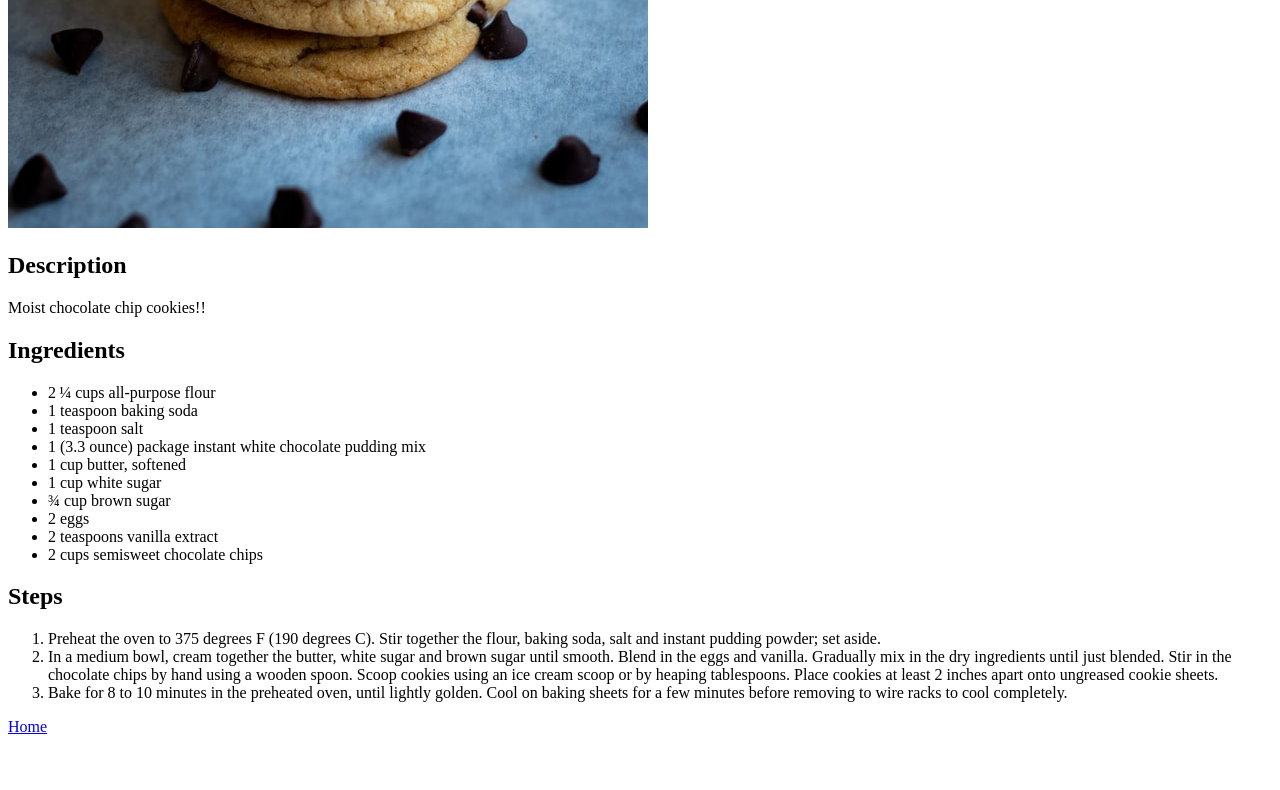
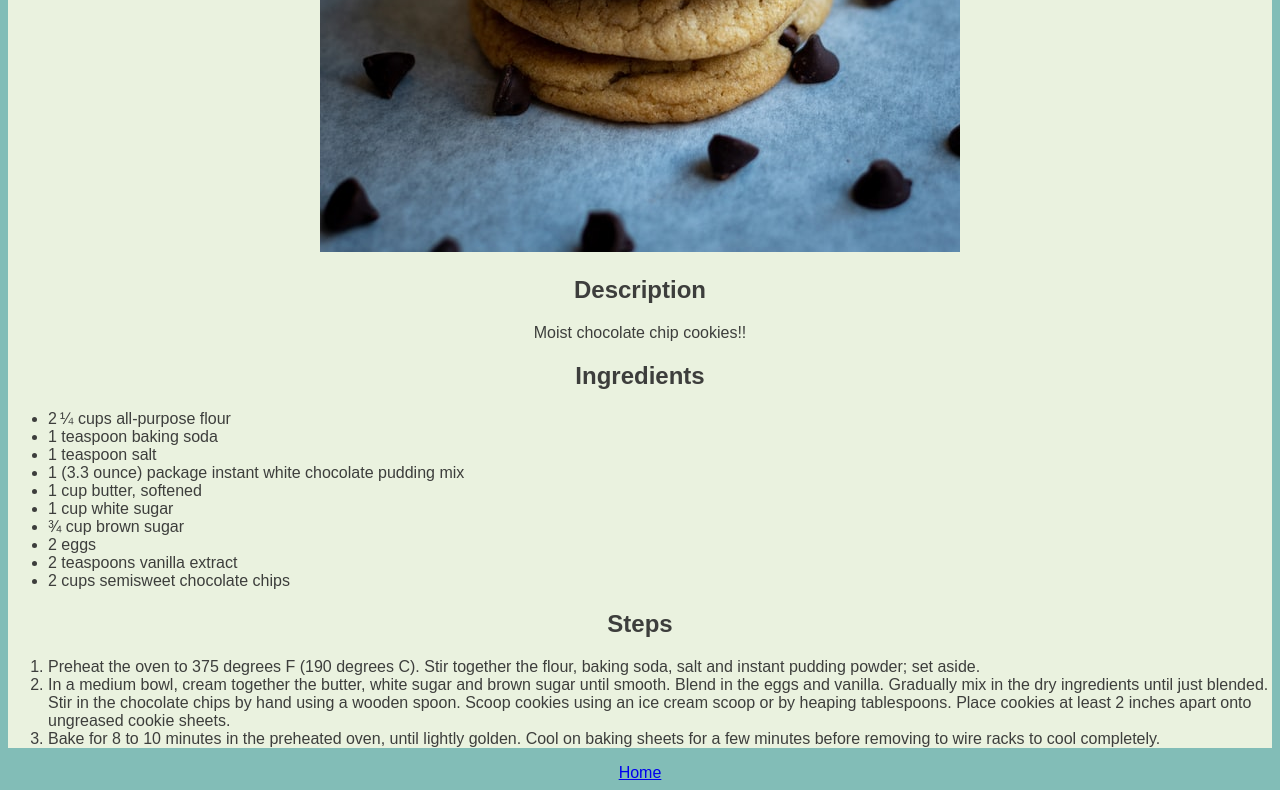
Before and after one commit to dan-dye/odin-recipes, a plain HTML site: page recipes/chocolate-chip-cookies.html in a window 1280 px wide. Shown: the part 705-1495 px from the top of the page. Before the commit the page ends 1449 px from the top, so only its background shows below. Drawn offline with Linux system fonts and the light colour scheme.

Commit message:
Add background color, font size, text-align, and font-family adjustments

```diff
--- a/recipes/chocolate-chip-cookies.html
+++ b/recipes/chocolate-chip-cookies.html
@@ -2,9 +2,12 @@
 <html lang="en">
 <head>
   <meta charset="UTF-8">
+  <link rel="stylesheet" href="../style.css">
   <title>Chocolate Chip Cookies</title>
 </head>
-<body>  <h1>Chocolate Chip Cookies</h1>
+<body>
+  <div>
+    <h1>Chocolate Chip Cookies</h1>
     <img src="../img/shakti-rajpurohit-qczubsyHofQ-unsplash.jpg" alt="Chocolate Chip Cookies">
     <h2>Description</h2>
     <p>Moist chocolate chip cookies!!</p>
@@ -20,8 +23,6 @@
       <li>2 eggs</li>
       <li>2 teaspoons vanilla extract</li>
       <li>2 cups semisweet chocolate chips</li>
-
-
     </ul>
     <h2>Steps</h2>
     <ol>
@@ -29,6 +30,8 @@
       <li>In a medium bowl, cream together the butter, white sugar and brown sugar until smooth. Blend in the eggs and vanilla. Gradually mix in the dry ingredients until just blended. Stir in the chocolate chips by hand using a wooden spoon. Scoop cookies using an ice cream scoop or by heaping tablespoons. Place cookies at least 2 inches apart onto ungreased cookie sheets.</li>
       <li>Bake for 8 to 10 minutes in the preheated oven, until lightly golden. Cool on baking sheets for a few minutes before removing to wire racks to cool completely.</li>
     </ol>
+  </div>
+
 
   <a href="../index.html">Home</a>
 </body>
--- a/style.css
+++ b/style.css
@@ -0,0 +1,19 @@
+body {
+
+  background-color: #82BDB7;
+  color: #3D3E3C;
+  font-family: Arial, Helvetica, sans-serif;
+  text-align: center;
+}
+div {
+
+  background-color: #eaf2df;
+}
+
+ol, ul {
+  text-align: left;
+}
+
+h1 {
+  font-size: 42px;
+}
```
Also changed, not shown: index.html (+6 -4 lines), recipes/guacamole.html (+5 -3 lines), recipes/lasagna.html (+3 -3 lines). Lines whose indentation alone changed are shown as unchanged.
